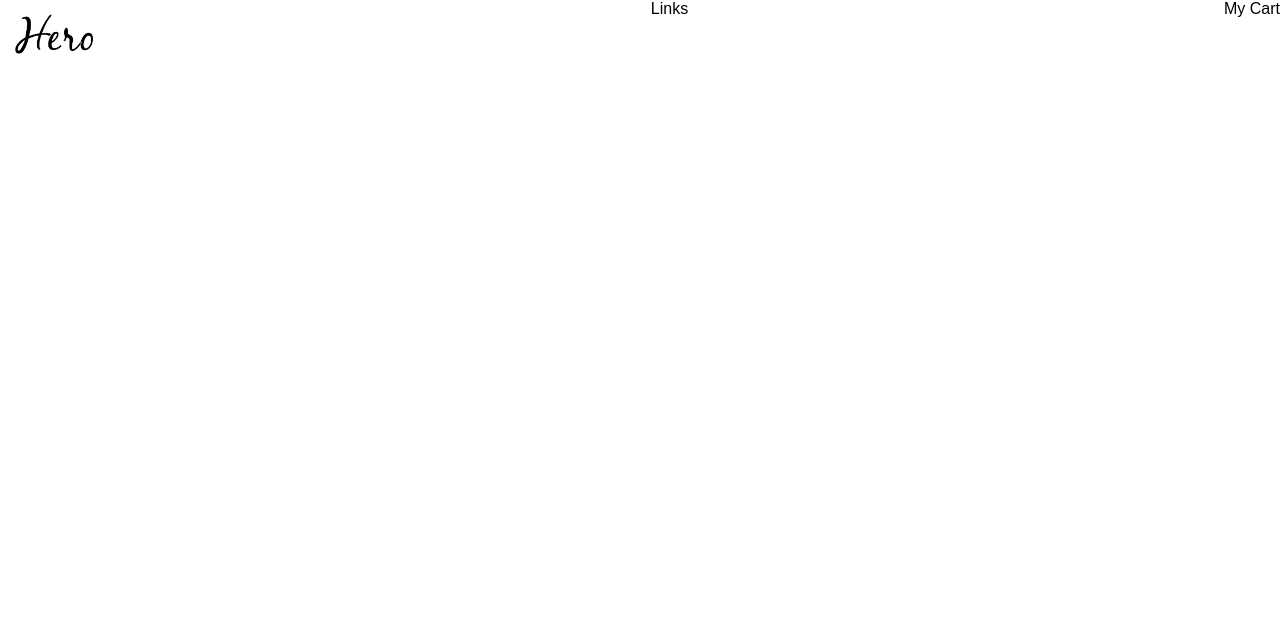
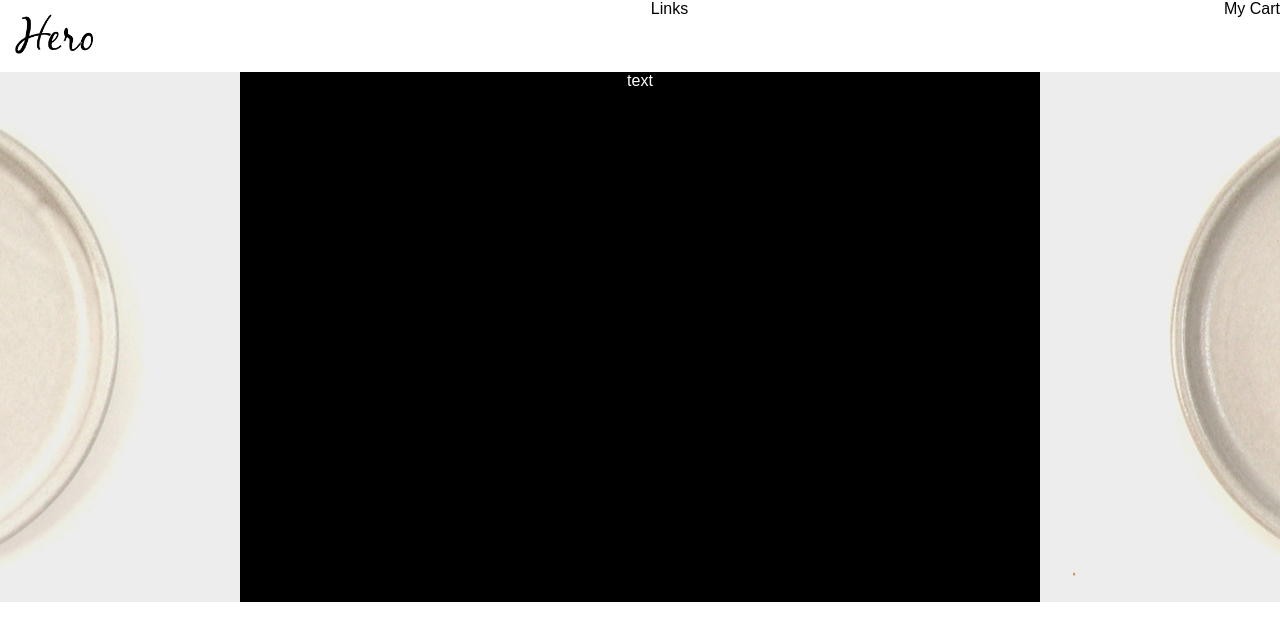
Before and after one commit to hai14894/hai14894.github.io, a React (Create React App) app: page / in a window 1280 px wide. Shown: the top 640 px of the page. Built offline with nearby package versions, Linux system fonts and the light colour scheme.

Commit message:
fixed css

```diff
--- a/src/App.js
+++ b/src/App.js
@@ -1,6 +1,5 @@
-import React, { Component } from 'react';
-import { Link, Route } from 'react-router-dom';
-import logo from './logo.svg';
+import React from 'react';
+import { Route } from 'react-router-dom';
 import './App.css';
 import Category from './category/Category';
 import Cart from './cart/Cart';
--- a/src/category/Category.js
+++ b/src/category/Category.js
@@ -1,9 +1,10 @@
 import React from 'react';
+import HeroSection from '../components/HeroSection/HeroSection.js';
 import NavBar from '../components/NavBar/NavBar.js';
 import './Category.css';
 
 const Category = () => {
-    return <div className="Category"><NavBar/></div>;
+    return <div className="Category"><NavBar/><HeroSection/></div>;
 };
 
 export default Category;
--- /dev/null
+++ b/src/components/HeroSection/HeroHeader.js
@@ -0,0 +1,11 @@
+import React from 'react'
+import "./style.css"
+const HeroHeader = () => {
+    return (
+        <div className="hero-header">
+            text
+        </div>
+    )
+}
+
+export default HeroHeader
--- a/src/components/HeroSection/HeroSection.js
+++ b/src/components/HeroSection/HeroSection.js
@@ -1,11 +1,23 @@
-import React from 'react'
-import HeroImg from "../../media/plates-header.jpg"
+import React from "react";
+import HeroImg from "../../media/plates-header.jpg";
+import HeroHeader from "./HeroHeader";
 const HeroSection = () => {
-    return (
-        <div>
-            <img src={HeroImg} alt="Hero Img"/>
-        </div>
-    )
-}
+  return (
 
-export default HeroSection
+      <div
+        style={{
+          backgroundImage: `url(${HeroImg})`,
+          backgroundRepeat: "no-repeat",
+          backgroundPosition: "center",
+          height: "530px",
+          width: "100%",
+        position:"relative",
+        }}
+      >
+        <HeroHeader />
+      </div>
+
+  );
+};
+
+export default HeroSection;
--- a/src/components/HeroSection/style.css
+++ b/src/components/HeroSection/style.css
@@ -0,0 +1,7 @@
+.hero-header {
+  background: black;
+  color: white;
+  width: 800px;
+  height: 100%;
+  margin: auto;
+}
--- a/src/product/Product.js
+++ b/src/product/Product.js
@@ -1,4 +1,4 @@
-import React, { Component } from 'react';
+import React from 'react';
 import './Product.css';
 
 const Product = ({ match }) => {
```
